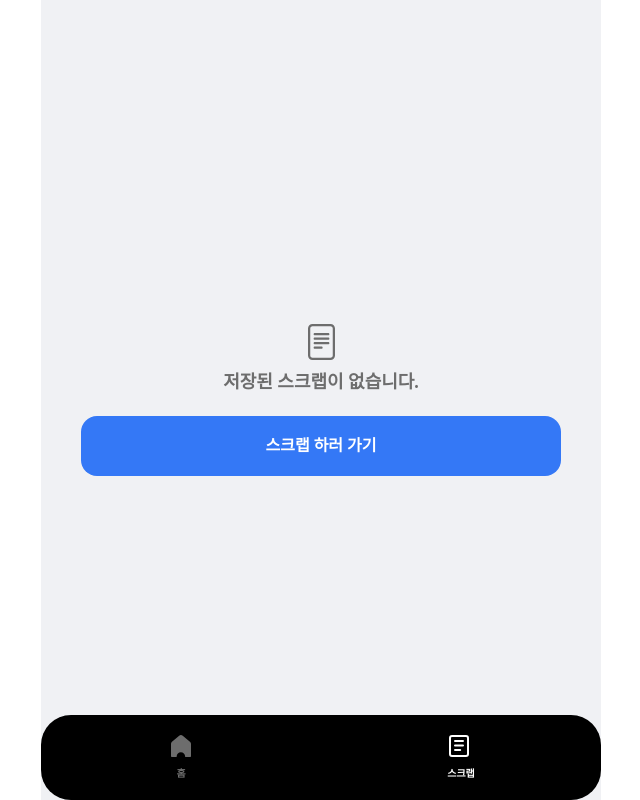
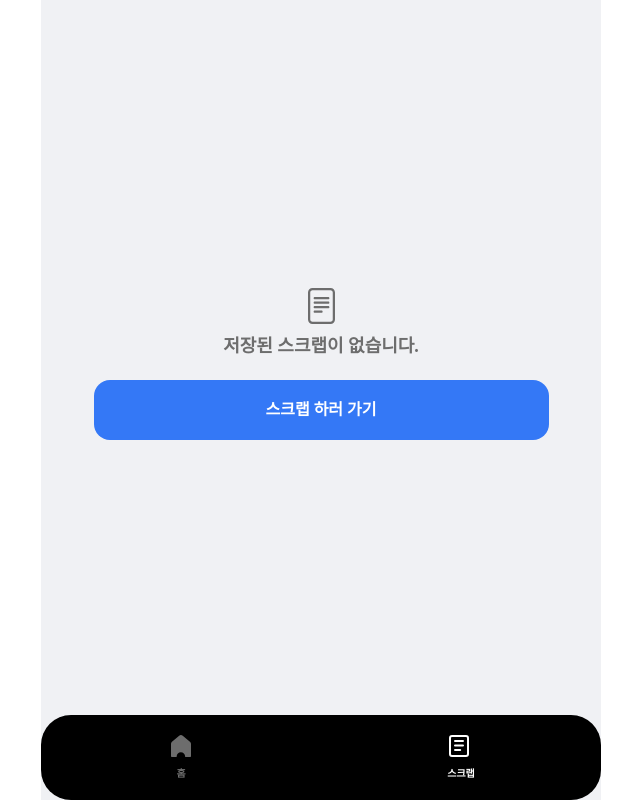
Before and after one commit to njustice4all/merakiplace, a React (Create React App) app: page /scrap in a window 1280 px wide. Shown: the whole page, without its empty margins (319-959 px from the left). Built offline with nearby package versions, Linux system fonts and the light colour scheme.

Commit message:
feat: 검색쿼리, display filter 분리

```diff
--- a/src/components/Article.tsx
+++ b/src/components/Article.tsx
@@ -21,8 +21,10 @@ export default function Article(props: Props) {
     setScrap((prev) => {
       const isExist = prev.scrapList.some(({ _id }) => _id === props._id);
       if (isExist) {
+        alert('스크랩 제거');
         return { ...prev, scrapList: prev.scrapList.filter(({ _id }) => _id !== props._id) };
       }
+      alert('스크랩 추가');
       return { ...prev, scrapList: [props, ...prev.scrapList] };
     });
   };
--- /dev/null
+++ b/src/components/ArticleContainer.tsx
@@ -0,0 +1,7 @@
+type Props = React.HTMLAttributes<HTMLDivElement>;
+
+export default function ArticleContainer({ children, className }: Props) {
+  const mergedClassNames = ['p-5 pb-[8.5rem] bg-[#F0F1F4]', className].join(' ');
+
+  return <div className={mergedClassNames}>{children}</div>;
+}
--- a/src/components/FilterFormModal.tsx
+++ b/src/components/FilterFormModal.tsx
@@ -1,23 +1,20 @@
-import { InfiniteData, QueryObserverResult, RefetchOptions } from '@tanstack/react-query';
 import { useEffect } from 'react';
-import { useSetRecoilState } from 'recoil';
+import { useRecoilState, useSetRecoilState } from 'recoil';
 
 import FormCountries from './FormCountries';
 import FormDate from './FormDate';
 import FormHeadline from './FormHeadline';
 import StyledButton from './StyledButton';
+import { updateQuerySelector } from 'recoil/searchFilter.recoil';
 import { uiState } from 'recoil/ui.recoil';
-import { ArticleSearchResponse } from 'types/article.types';
 
 type Props = {
   screen: 'home' | 'scrap';
-  refetch: (
-    options?: RefetchOptions | undefined
-  ) => Promise<QueryObserverResult<InfiniteData<ArticleSearchResponse, unknown>, Error>>;
 };
 
-export default function FilterFormModal({ screen, refetch }: Props) {
+export default function FilterFormModal({ screen }: Props) {
   const setUI = useSetRecoilState(uiState);
+  const [display, updateQuery] = useRecoilState(updateQuerySelector);
 
   useEffect(() => {
     document.body.style.overflow = 'hidden';
@@ -27,8 +24,8 @@ export default function FilterFormModal({ screen, refetch }: Props) {
   }, []);
 
   const onSubmit = () => {
-    refetch();
-    setUI((prev) => ({ ...prev, showFilterFormModal: false }));
+    updateQuery(display);
+    setUI((prev) => ({ ...prev, [screen]: { showFilterFormModal: false } }));
   };
 
   return (
--- a/src/components/FilterHeader.tsx
+++ b/src/components/FilterHeader.tsx
@@ -17,7 +17,7 @@ export default function FilterHeader({ screen }: Props) {
   const displayTag = useRecoilValue(getDisplayHeaderTag(screen));
 
   const onClickFilter = () => {
-    setUI((prev) => ({ ...prev, showFilterFormModal: true }));
+    setUI((prev) => ({ ...prev, [screen]: { showFilterFormModal: true } }));
   };
 
   return (
--- a/src/components/FormDate.tsx
+++ b/src/components/FormDate.tsx
@@ -3,7 +3,7 @@ import { useRecoilState } from 'recoil';
 
 import FormTitle from './FormTitle';
 import IconCalendar from 'assets/ico_calendar.svg';
-import { filterState } from 'recoil/searchFilter.recoil';
+import { displayState } from 'recoil/searchFilter.recoil';
 
 type Props = {
   screen: 'home' | 'scrap';
@@ -11,7 +11,7 @@ type Props = {
 
 export default function FormDate({ screen }: Props) {
   const datepickerRef = useRef<HTMLInputElement>(null);
-  const [filter, setFilter] = useRecoilState(filterState);
+  const [display, setDisplay] = useRecoilState(displayState);
 
   const onClickCalendar = () => {
     if (datepickerRef.current) {
@@ -27,13 +27,13 @@ export default function FormDate({ screen }: Props) {
 
   const handleDateChange = (e: React.ChangeEvent<HTMLInputElement>) => {
     const selectedDate = e.target.value;
-    setFilter((prev) => ({
+    setDisplay((prev) => ({
       ...prev,
       [screen]: { ...prev[screen], date: selectedDate.replaceAll('-', '.') },
     }));
   };
 
-  const displayDate = filter[screen].date;
+  const displayDate = display[screen].date;
 
   return (
     <>
--- a/src/components/FormHeadline.tsx
+++ b/src/components/FormHeadline.tsx
@@ -1,17 +1,17 @@
 import { useRecoilState } from 'recoil';
 
 import FormTitle from './FormTitle';
-import { filterState } from 'recoil/searchFilter.recoil';
+import { displayState } from 'recoil/searchFilter.recoil';
 
 type Props = {
   screen: 'home' | 'scrap';
 };
 
 export default function FormHeadline({ screen }: Props) {
-  const [filter, setFilter] = useRecoilState(filterState);
+  const [display, setDisplay] = useRecoilState(displayState);
 
   const onChange = (e: React.ChangeEvent<HTMLInputElement>) => {
-    setFilter((prev) => ({ ...prev, [screen]: { ...prev[screen], q: e.target.value } }));
+    setDisplay((prev) => ({ ...prev, [screen]: { ...prev[screen], q: e.target.value } }));
   };
 
   return (
@@ -22,7 +22,7 @@ export default function FormHeadline({ screen }: Props) {
         placeholder="검색하실 헤드라인을 입력해주세요."
         className="mb-[4rem] w-full h-[4.4rem] border border-[#C4C4C4] rounded-[0.8rem] px-[2rem] py-[1rem] text-[1.4rem] text-[#C4C4C4] placeholder:text-[#C4C4C4]"
         onChange={onChange}
-        value={filter[screen].q}
+        value={display[screen].q}
       />
     </>
   );
--- a/src/components/Tag.tsx
+++ b/src/components/Tag.tsx
@@ -1,7 +1,7 @@
 import { useMemo } from 'react';
 import { useRecoilState } from 'recoil';
 
-import { filterState } from 'recoil/searchFilter.recoil';
+import { displayState } from 'recoil/searchFilter.recoil';
 
 type Props = {
   label: string;
@@ -10,11 +10,14 @@ type Props = {
 };
 
 export default function Tag({ screen, label, value }: Props) {
-  const [filter, setFilter] = useRecoilState(filterState);
-  const isActive = useMemo(() => filter[screen].countries.includes(value), [screen, filter, value]);
+  const [display, setDisplay] = useRecoilState(displayState);
+  const isActive = useMemo(
+    () => display[screen].countries.includes(value),
+    [screen, display, value]
+  );
 
   const handleToggle = () => {
-    const { countries } = filter[screen];
+    const { countries } = display[screen];
     const hasCountry = countries.includes(value);
 
     let newCountry = '';
@@ -27,7 +30,7 @@ export default function Tag({ screen, label, value }: Props) {
       newCountry = countries.length === 0 ? value : countries + `,${value}`;
     }
 
-    setFilter((prev) => ({ ...prev, [screen]: { ...prev[screen], countries: newCountry } }));
+    setDisplay((prev) => ({ ...prev, [screen]: { ...prev[screen], countries: newCountry } }));
   };
 
   const mergedClassNames = [
--- a/src/recoil/scrap.recoil.ts
+++ b/src/recoil/scrap.recoil.ts
@@ -1,5 +1,6 @@
-import { atom, selectorFamily } from 'recoil';
+import { atom, selector, selectorFamily } from 'recoil';
 
+import { filterState } from './searchFilter.recoil';
 import ScrapManager from 'libs/ScrapManager';
 import { Article } from 'types/article.types';
 
@@ -25,3 +26,14 @@ export const isScrapState = selectorFamily({
       return scrapList.some((article) => article._id === _id);
     },
 });
+
+export const filteredScrapListState = selector({
+  key: 'filteredScrapListState',
+  get: ({ get }) => {
+    const { scrap } = get(filterState);
+    const { scrapList } = get(scrapState);
+    const queryHeadline = scrap.q;
+
+    return scrapList.filter((article) => article.headline.main.includes(queryHeadline));
+  },
+});
--- a/src/recoil/searchFilter.recoil.ts
+++ b/src/recoil/searchFilter.recoil.ts
@@ -1,4 +1,4 @@
-import { atom, selectorFamily } from 'recoil';
+import { atom, selector, selectorFamily } from 'recoil';
 
 import { createQueryString } from 'libs';
 import { COUNTRY_LIST_FIRST, COUNTRY_LIST_SECOND } from 'libs/constants';
@@ -28,6 +28,21 @@ const initialState = {
 export const filterState = atom<State>({
   key: 'filterState',
   default: initialState,
+});
+
+export const displayState = atom<State>({
+  key: 'displayState',
+  default: initialState,
+});
+
+export const updateQuerySelector = selector({
+  key: 'updateQuerySelector',
+  get: ({ get }) => {
+    return get(displayState);
+  },
+  set: ({ set }, newValue) => {
+    set(filterState, newValue);
+  },
 });
 
 export const getPayloadByScreen = selectorFamily({
--- a/src/recoil/ui.recoil.ts
+++ b/src/recoil/ui.recoil.ts
@@ -1,11 +1,21 @@
 import { atom } from 'recoil';
 
 type State = {
-  showFilterFormModal: boolean;
+  home: {
+    showFilterFormModal: boolean;
+  };
+  scrap: {
+    showFilterFormModal: boolean;
+  };
 };
 
 const initialState = {
-  showFilterFormModal: false,
+  home: {
+    showFilterFormModal: false,
+  },
+  scrap: {
+    showFilterFormModal: false,
+  },
 };
 
 export const uiState = atom<State>({
--- a/src/routes/HomeScreen.tsx
+++ b/src/routes/HomeScreen.tsx
@@ -6,6 +6,7 @@ import { useRecoilValue } from 'recoil';
 
 import { getArticleAPI } from 'api/articleSearch.api';
 import Article from 'components/Article';
+import ArticleContainer from 'components/ArticleContainer';
 import FilterFormModal from 'components/FilterFormModal';
 import FilterHeader from 'components/FilterHeader';
 import { getPayloadByScreen } from 'recoil/searchFilter.recoil';
@@ -17,7 +18,7 @@ export const getArticleListLoader = (queryClient: QueryClient) => () => {
 };
 
 const getArticleQuery = (queryString: string) => ({
-  queryKey: ['GET_ARTICLE_LIST'],
+  queryKey: ['GET_ARTICLE_LIST', queryString],
   queryFn: async ({ pageParam = 0 }) => getArticleAPI({ page: pageParam, queryString }),
   initialPageParam: 0,
   getNextPageParam: (lastPage: ArticleSearchResponse) => {
@@ -29,7 +30,9 @@ const getArticleQuery = (queryString: string) => ({
 export default function HomeScreen() {
   const { ref, inView } = useInView();
   const queryString = useRecoilValue(getPayloadByScreen('home'));
-  const { showFilterFormModal } = useRecoilValue(uiState);
+  const {
+    home: { showFilterFormModal },
+  } = useRecoilValue(uiState);
 
   const initialData = useLoaderData() as Awaited<
     ReturnType<ReturnType<typeof getArticleListLoader>>
@@ -37,7 +40,6 @@ export default function HomeScreen() {
   const { data, fetchNextPage, refetch } = useInfiniteQuery({
     ...getArticleQuery(queryString),
     initialData,
-    enabled: false,
   });
 
   useEffect(() => {
@@ -48,9 +50,9 @@ export default function HomeScreen() {
 
   return (
     <>
-      {showFilterFormModal && <FilterFormModal screen="home" refetch={refetch} />}
+      {showFilterFormModal && <FilterFormModal screen="home" />}
       <FilterHeader screen="home" />
-      <div className="p-5 pb-[8.5rem] bg-[#F0F1F4]">
+      <ArticleContainer>
         {data.pages.map((page, idx) => (
           <React.Fragment key={idx}>
             {page.response.docs.map((doc) => (
@@ -59,7 +61,7 @@ export default function HomeScreen() {
           </React.Fragment>
         ))}
         <div ref={ref} />
-      </div>
+      </ArticleContainer>
     </>
   );
 }
--- a/src/routes/ScrapScreen.tsx
+++ b/src/routes/ScrapScreen.tsx
@@ -1,13 +1,37 @@
+import { useEffect } from 'react';
+import { useRecoilValue } from 'recoil';
+
+import Article from 'components/Article';
+import ArticleContainer from 'components/ArticleContainer';
 import EmptyScrapDescription from 'components/EmptyScrapDescription';
+import FilterFormModal from 'components/FilterFormModal';
 import FilterHeader from 'components/FilterHeader';
+import { filteredScrapListState, scrapState } from 'recoil/scrap.recoil';
+import { filterState } from 'recoil/searchFilter.recoil';
+import { uiState } from 'recoil/ui.recoil';
 
 export default function ScrapScreen() {
+  const {
+    scrap: { showFilterFormModal },
+  } = useRecoilValue(uiState);
+  const filter = useRecoilValue(filterState);
+  const { scrapList } = useRecoilValue(scrapState);
+  const filteredScrapList = useRecoilValue(filteredScrapListState);
+
+  useEffect(() => {
+    return () => {};
+  }, []);
+
   return (
     <>
-      {/* <FilterHeader /> */}
-      <div className="bg-[#F0F1F4] h-full">
-        <EmptyScrapDescription />
-      </div>
+      {showFilterFormModal && <FilterFormModal screen="scrap" />}
+      {scrapList.length > 0 && <FilterHeader screen="scrap" />}
+      <ArticleContainer className="h-full">
+        {scrapList.length === 0 && <EmptyScrapDescription />}
+        {filteredScrapList.map((article) => (
+          <Article key={article._id} {...article} />
+        ))}
+      </ArticleContainer>
     </>
   );
 }
```
